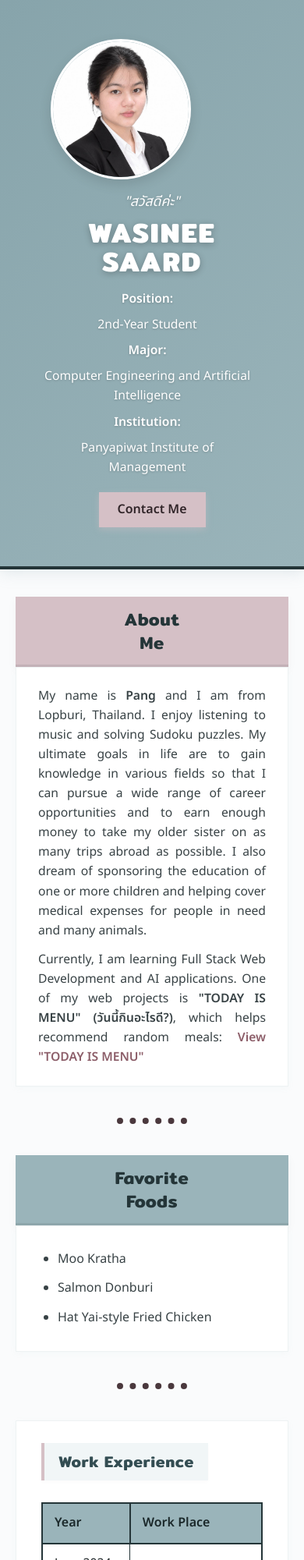
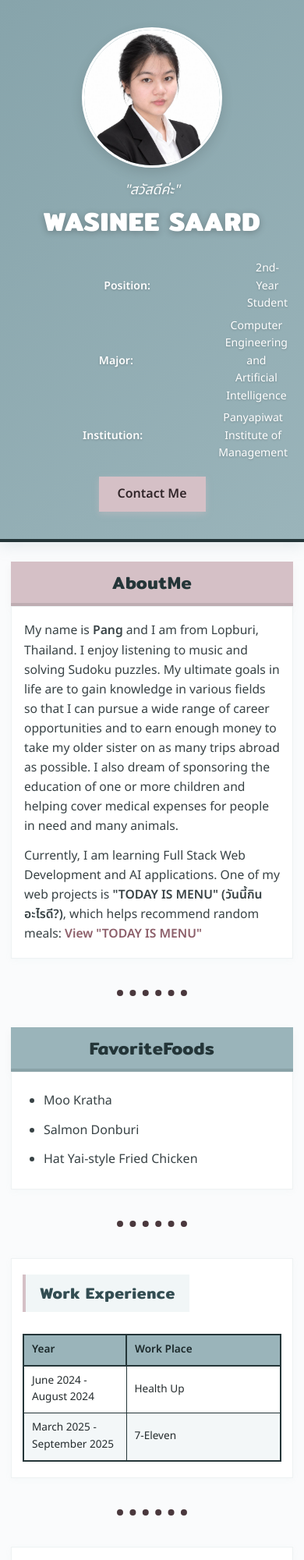
Before and after one commit to wasineesaa/MyPage-v2, a plain HTML site: page index.html in a window 390 px wide. Shown: the top 2000 px of the page at 78% size. Drawn offline with Linux system fonts and the light colour scheme.

Commit message:
Update styles.css

```diff
--- a/styles.css
+++ b/styles.css
@@ -1,7 +1,5 @@
 /* ==========================================================
    1. GLOBAL RESET & TYPOGRAPHY
-   - ฟอนต์เนื้อหา: Noto Sans Thai (สไลด์หน้า 160)
-   - ฟอนต์หัวข้อ: Mitr (สไลด์หน้า 142)
    ========================================================== */
 * {
     margin: 0;
@@ -9,11 +7,22 @@
     box-sizing: border-box;
 }
 
+html, body {
+    width: 100%;
+    overflow-x: hidden; /* ป้องกันหน้าเว็บเลื่อนออกด้านข้าง */
+}
+
 body {
     background-color: #fafbfc;
     color: #2e3538;
     font-family: 'Noto Sans Thai', 'Segoe UI', Tahoma, sans-serif;
     line-height: 1.6;
+}
+
+img {
+    max-width: 100%;
+    height: auto;
+    display: block;
 }
 
 h1, h2, h3 {
@@ -28,8 +37,8 @@ h1, h2, h3 {
     background: linear-gradient(135deg, #87a4ab, #9AB4BA);
     padding: 50px 20px;
     box-shadow: 0 4px 18px rgba(154, 180, 186, 0.25);
-    /* เส้นกั้นด้านล่างกรอบบน: หนา 4px สีเข้มคมชัด */
     border-bottom: 4px solid #243538;
+    width: 100%;
 }
 
 .header-container.compact {
@@ -41,6 +50,7 @@ h1, h2, h3 {
     border-collapse: separate !important;
     border-spacing: 35px 0 !important;
     max-width: 900px;
+    width: 100%;
     margin: 0 auto;
 }
 
@@ -54,11 +64,9 @@ h1, h2, h3 {
 .profile-img {
     width: 180px;
     height: 180px;
-    min-width: 180px;
-    min-height: 180px;
     border-radius: 50%;
     object-fit: cover;
-    object-position: center 15%; /* โฟกัสไม่ให้ศีรษะโดนตัด */
+    object-position: center 15%;
     border: 3.5px solid #ffffff;
     box-shadow: 0 6px 16px rgba(0, 0, 0, 0.12);
     display: block;
@@ -76,9 +84,6 @@ h1, h2, h3 {
     padding-left: 15px;
 }
 
-/* ==========================================================
-   ชื่อ WASINEE SAARD & ตัวหนังสือรอบข้างสีขาว
-   ========================================================== */
 .tagline {
     color: #ffffff !important;
     margin-bottom: 8px;
@@ -92,22 +97,17 @@ h1, h2, h3 {
     font-weight: 800;
     text-transform: uppercase;
     letter-spacing: 2px;
-    line-height: 1.05;
+    line-height: 1.1;
     color: #ffffff;
     margin-bottom: 12px;
     text-shadow: 0 2px 8px rgba(0, 0, 0, 0.25);
-
     display: inline-block;
-    transform-origin: left center;
-    cursor: default;
-    transition: transform 0.3s cubic-bezier(0.2, 0.8, 0.2, 1),
-                color 0.3s ease,
-                text-shadow 0.3s ease;
+    word-break: break-word;
+    transition: transform 0.3s ease, text-shadow 0.3s ease;
 }
 
 .display-name:hover {
-    transform: translateX(12px) scale(1.02);
-    color: #ffffff !important;
+    transform: translateX(8px) scale(1.02);
     text-shadow: 0 0 16px rgba(255, 255, 255, 0.9), 0 3px 8px rgba(0, 0, 0, 0.3);
 }
 
@@ -131,9 +131,7 @@ h1, h2, h3 {
     margin-top: 12px;
 }
 
-/* ==========================================================
-   ลูกเล่น DOTTED HR สไตล์ Sean Halpin (สไลด์หน้า 37, 40)
-   ========================================================== */
+/* เส้นคั่นจุดไข่ปลา Dotted HR */
 hr.dotted-hr {
     border-style: none;
     border-top-style: dotted;
@@ -148,6 +146,7 @@ hr.dotted-hr {
    ========================================================== */
 .content-container {
     max-width: 860px;
+    width: 100%;
     margin: 35px auto;
     padding: 0 20px;
 }
@@ -157,24 +156,18 @@ hr.dotted-hr {
     align-items: stretch;
     gap: 20px;
     margin-bottom: 10px;
+    width: 100%;
 }
 
 .square-title-box {
     width: 150px;
     min-width: 150px;
-    border-radius: 0;
     display: flex;
     align-items: center;
     justify-content: center;
     text-align: center;
     padding: 20px 10px;
     box-shadow: 0 4px 12px rgba(0, 0, 0, 0.04);
-    transition: transform 0.2s ease, box-shadow 0.2s ease;
-}
-
-.square-title-box:hover {
-    transform: translateY(-2px);
-    box-shadow: 0 6px 14px rgba(0, 0, 0, 0.08);
 }
 
 .square-title-box h2 {
@@ -183,8 +176,6 @@ hr.dotted-hr {
     font-weight: 600;
     line-height: 1.3;
     margin: 0;
-    border-bottom: none;
-    padding: 0;
     letter-spacing: 0.5px;
 }
 
@@ -201,20 +192,21 @@ hr.dotted-hr {
 .split-content-box {
     flex: 1;
     background: #ffffff;
-    border-radius: 0;
     padding: 24px 28px;
     border: 1px solid #eef2f3;
     box-shadow: 0 2px 8px rgba(154, 180, 186, 0.06);
     display: flex;
     flex-direction: column;
     justify-content: center;
+    min-width: 0; /* ป้องกัน flex-item ล้น */
 }
 
 .split-content-box p {
     margin-bottom: 12px;
-    text-align: justify;
+    text-align: left;
     color: #384245;
     font-size: 0.98rem;
+    word-break: break-word;
 }
 
 .split-content-box p:last-child {
@@ -232,21 +224,16 @@ hr.dotted-hr {
 }
 
 /* ==========================================================
-   4. CARDS ทั่วไป: สไตล์หัวข้อใหม่ของ EXPERIENCE & SKILLS
+   4. CARDS, WORK EXPERIENCE & SKILLS
    ========================================================== */
 .card {
     background: #ffffff;
-    border-radius: 0;
     padding: 28px 32px;
     margin-bottom: 10px;
     border: 1px solid #eef2f3;
     box-shadow: 0 2px 8px rgba(154, 180, 186, 0.06);
-    transition: transform 0.25s ease, box-shadow 0.25s ease;
-}
-
-.card:hover {
-    transform: translateY(-2px);
-    box-shadow: 0 6px 16px rgba(154, 180, 186, 0.12);
+    width: 100%;
+    overflow: hidden;
 }
 
 .card h2 {
@@ -259,11 +246,9 @@ hr.dotted-hr {
     border-left: 4.5px solid #D5C0C6;
     letter-spacing: 0.5px;
     margin-bottom: 18px;
-    border-bottom: none;
-    box-shadow: 0 2px 5px rgba(0, 0, 0, 0.02);
 }
 
-/* ตาราง WORK EXPERIENCE: เส้นขอบหนา คมชัด */
+/* ตาราง WORK EXPERIENCE */
 .experience-table {
     width: 100%;
     border-collapse: collapse;
@@ -296,19 +281,14 @@ hr.dotted-hr {
     background-color: #f3f7f8;
 }
 
-/* ตาราง SKILLS */
+/* ตาราง SKILLS (ค่ามาตรฐานจอคอม) */
 .skills-box-table {
     width: 100%;
     border-collapse: collapse;
     border: 2.5px dashed #D5C0C6;
-    border-radius: 0;
     margin-top: 10px;
     background-color: #fdfbfc;
-    transition: background-color 0.25s ease;
-}
-
-.skills-box-table:hover {
-    background-color: #fbf7f8;
+    table-layout: fixed;
 }
 
 .skills-box-table td {
@@ -320,7 +300,6 @@ hr.dotted-hr {
     font-weight: 600;
     color: #334d52;
     width: 25%;
-    white-space: nowrap;
 }
 
 .skills-box-table .skill-level {
@@ -337,13 +316,13 @@ hr.dotted-hr {
     background-color: #D5C0C6;
     color: #302428;
     padding: 10px 24px;
-    border-radius: 0;
     text-decoration: none;
     font-weight: 700;
     border: none;
     cursor: pointer;
     box-shadow: 0 3px 8px rgba(213, 192, 198, 0.4);
     transition: background-color 0.2s ease, transform 0.2s ease;
+    text-align: center;
 }
 
 .btn-primary:hover {
@@ -356,12 +335,12 @@ hr.dotted-hr {
     background-color: #9AB4BA;
     color: #1a2729;
     padding: 10px 24px;
-    border-radius: 0;
     text-decoration: none;
     font-weight: 700;
     margin-left: 10px;
     box-shadow: 0 3px 6px rgba(154, 180, 186, 0.3);
     transition: background-color 0.2s ease, transform 0.2s ease;
+    text-align: center;
 }
 
 .btn-secondary:hover {
@@ -385,7 +364,6 @@ hr.dotted-hr {
     width: 100%;
     padding: 11px 14px;
     border: 1.5px solid #d8e2e4;
-    border-radius: 0;
     font-size: 0.95rem;
     background-color: #ffffff;
     outline: none;
@@ -424,8 +402,8 @@ a:hover {
     padding: 30px 20px;
     margin-top: 45px;
     font-size: 0.9rem;
-    /* เส้นกั้นด้านบนกรอบล่างสุด: หนา 4px สีเข้มคมชัด */
     border-top: 4px solid #243538;
+    width: 100%;
 }
 
 .footer-container a {
@@ -440,42 +418,122 @@ a:hover {
 }
 
 /* ==========================================================
-   7. RESPONSIVE DESIGN
+   7. RESPONSIVE DESIGN (ปรับแต่งสำหรับมือถือโดยเฉพาะ)
    ========================================================== */
-@media (max-width: 650px) {
+@media (max-width: 768px) {
+    .header-container {
+        padding: 35px 15px;
+    }
+
+    /* จัดโปรไฟล์ส่วนหัวให้เรียงตั้งตรงกึ่งกลาง */
     .profile-layout-table,
+    .profile-layout-table tbody,
     .profile-layout-table tr,
     .profile-layout-table td {
-        display: block;
-        text-align: center;
-        border-spacing: 0;
+        display: block !important;
+        width: 100% !important;
+        text-align: center !important;
+        border-spacing: 0 !important;
     }
+
+    .profile-img-cell {
+        margin: 0 auto 15px auto;
+    }
+
     .profile-info-cell {
         padding-left: 0 !important;
-        margin-top: 15px;
     }
+
     .display-name {
-        font-size: 2.2rem;
+        font-size: 2.1rem;
+        letter-spacing: 1px;
     }
+
     .personal-info-table {
-        margin: 0 auto 15px auto;
+        margin: 15px auto;
+        display: table !important;
+        text-align: left !important;
     }
-    .skills-box-table td {
-        padding: 8px 6px;
-        font-size: 0.85rem;
+
+    .personal-info-table td {
+        display: table-cell !important;
+        padding: 3px 6px;
+        font-size: 0.88rem;
     }
+
+    /* กล่องข้อความและเนื้อหา */
+    .content-container {
+        padding: 0 14px;
+        margin: 25px auto;
+    }
+
     .split-section {
         flex-direction: column;
         gap: 0;
+        margin-bottom: 16px;
     }
+
     .square-title-box {
         width: 100%;
         min-width: 100%;
-        padding: 14px;
+        padding: 12px;
         border-left: none;
-        border-bottom: 3px solid rgba(0, 0, 0, 0.08);
+        border-bottom: 4px solid rgba(0, 0, 0, 0.1);
     }
+
+    .square-title-box h2 br {
+        display: none;
+    }
+
     .split-content-box {
         width: 100%;
+        padding: 18px 16px;
+    }
+
+    .card {
+        padding: 20px 14px;
+    }
+
+    /* ตารางประสบการณ์ */
+    .experience-table th,
+    .experience-table td {
+        padding: 8px 10px;
+        font-size: 0.85rem;
+    }
+
+    /* ตาราง Skills: บังคับให้อยู่ในกรอบ ไม่ล้นจอเด็ดขาด */
+    .skills-box-table {
+        width: 100% !important;
+        table-layout: fixed !important;
+        border-spacing: 0 !important;
+    }
+
+    .skills-box-table td {
+        padding: 8px 4px !important;
+        vertical-align: middle;
+        overflow: hidden;
+    }
+
+    .skills-box-table .skill-name {
+        width: 28% !important;
+        font-size: 0.82rem !important;
+    }
+
+    .skills-box-table .skill-level {
+        width: 22% !important;
+        font-size: 0.72rem !important;
+        letter-spacing: 0px !important;
+        white-space: nowrap;
+    }
+
+    /* ปุ่มในหน้า Contact Form */
+    .form-actions {
+        display: flex;
+        flex-direction: column;
+        gap: 10px;
+    }
+
+    .btn-secondary {
+        margin-left: 0;
     }
 }
```
